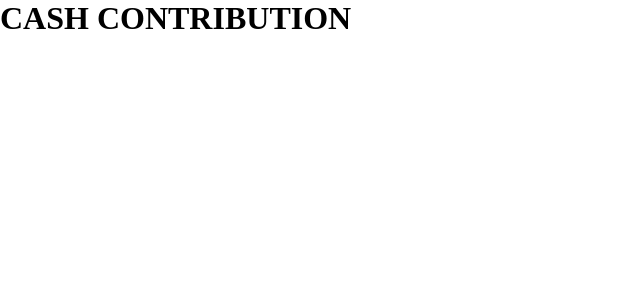
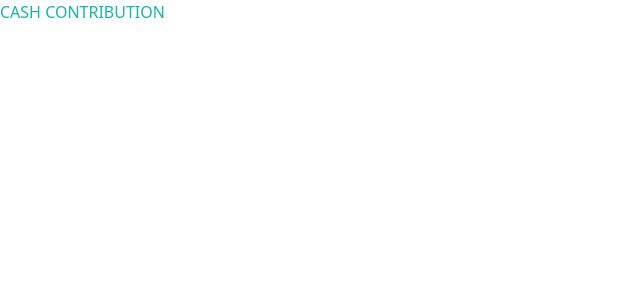
Before and after one commit to Igire-Rwanda/cash-contribution-frontend, a React (Create React App) app: page / in a window 1280 px wide. Shown: the top 300 px of the page, without its empty margins (0-640 px from the left). Built offline with nearby package versions, Linux system fonts and the light colour scheme.

Commit message:
tailwind

```diff
--- a/package.json
+++ b/package.json
@@ -29,5 +29,10 @@
       "last 1 firefox version",
       "last 1 safari version"
     ]
+  },
+  "devDependencies": {
+    "autoprefixer": "^10.4.13",
+    "postcss": "^8.4.19",
+    "tailwindcss": "^3.2.4"
   }
 }
--- /dev/null
+++ b/postcss.config.js
@@ -0,0 +1,6 @@
+module.exports = {
+  plugins: {
+    tailwindcss: {},
+    autoprefixer: {},
+  },
+}
--- /dev/null
+++ b/src/index.css
@@ -0,0 +1,3 @@
+@tailwind base;
+@tailwind components;
+@tailwind utilities;
--- a/src/index.js
+++ b/src/index.js
@@ -1,5 +1,4 @@
-
-
+import './index.css'
 import React from 'react';
 import ReactDOM from 'react-dom/client';
 import App from './App';
--- a/src/pages/Home.js
+++ b/src/pages/Home.js
@@ -3,7 +3,7 @@
 const Home = () => {
   return (
     <div>
-        <h1>CASH CONTRIBUTION</h1>
+        <h1 className='text-teal-500'>CASH CONTRIBUTION</h1>
     </div>
   )
 }
--- /dev/null
+++ b/tailwind.config.js
@@ -0,0 +1,10 @@
+/** @type {import('tailwindcss').Config} */
+module.exports = {
+  content: [
+    "./src/**/*.{js,jsx,ts,tsx}",
+  ],
+  theme: {
+    extend: {},
+  },
+  plugins: [],
+}
```
